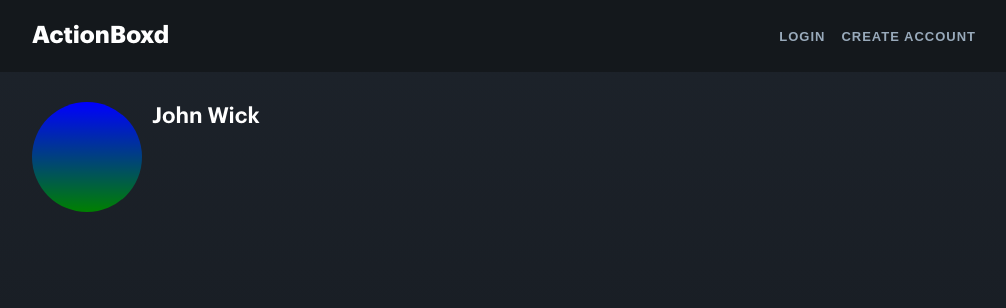
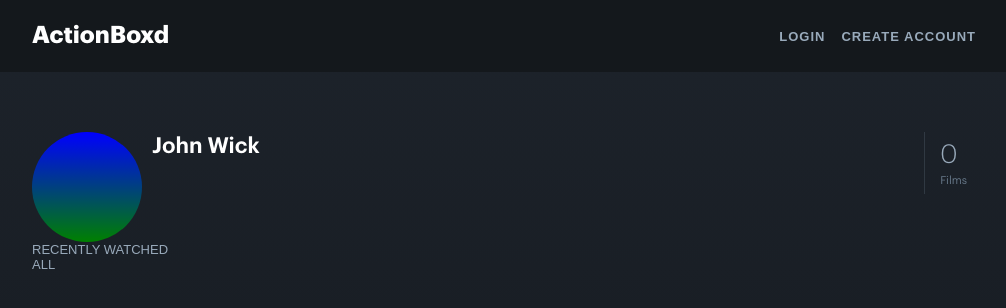
Before and after one commit to jork41989/actionboxd, a React (Create React App) app in the folder frontend/: page /#/users/1 in a window 1280 px wide. Shown: the top 308 px of the page, without its empty margins (133-1139 px from the left). Built offline with nearby package versions, Linux system fonts and the light colour scheme; no server answers.

Commit message:
Base for profile setup

```diff
--- a/frontend/public/index.html
+++ b/frontend/public/index.html
@@ -12,6 +12,7 @@
     <link rel="stylesheet" href="https://use.fontawesome.com/releases/v5.0.12/css/all.css"
       integrity="sha384-G0fIWCsCzJIMAVNQPfjH08cyYaUtMwjJwqiRKxxE/rx96Uroj1BtIQ6MLJuheaO9" crossorigin="anonymous">
     <link rel="apple-touch-icon" href="logo192.png" />
+
     <!--
       manifest.json provides metadata used when your web app is installed on a
       user's mobile device or desktop. See https://developers.google.com/web/fundamentals/web-app-manifest/
--- a/frontend/src/components/profile/profile.css
+++ b/frontend/src/components/profile/profile.css
@@ -9,6 +9,7 @@
 .profileHeader{
     display: flex;
     flex-direction: row;
+    justify-content: space-between;
     color: #fff;
 }
 
@@ -24,3 +25,41 @@
     overflow: hidden;
     font-size: 1.69230769rem;
 }
+.profileHeaderUserInfo{
+    display: flex;
+    flex-direction: row;
+}
+
+.profileHeaderCountsUpper{
+    color: #9ab;
+    font-family:'Graphik Light';
+    font-weight: 400;
+    font-size: 2rem;
+    letter-spacing: .03846154em;
+    display: block;
+    margin-bottom: .38461538rem;
+}
+
+.profileHeaderMovieCount:hover .profileHeaderCountsUpper{
+  color: #fff;
+}
+
+.profileHeaderMovieCount{
+    height: 52px;
+    display: flex;
+    flex-direction: column;
+    justify-content: center;
+    border-left: 1px rgba(102, 119, 136, 0.281) solid;
+    padding: 5px 15px;
+}
+.profileHeaderMovieCountLabel{
+    color: #678;
+    font-family:'Graphik Regular';
+    font-size: .84615385rem;
+    line-height: 1;
+}
+
+
+.profileMain{
+  padding-top: 30px;
+}
--- a/frontend/src/components/profile/profile.js
+++ b/frontend/src/components/profile/profile.js
@@ -9,6 +9,7 @@ class Profile extends React.Component {
         this.state = {
 
         }
+        this.count = this.count.bind(this)
     }
 
     componentDidMount(e) {
@@ -18,6 +19,13 @@ class Profile extends React.Component {
             this.setState({ user: response.user.data });
         })
     }
+    count (){
+        if (this.state.user.watched_movies){
+            return (<p className={'profileHeaderCountsUpper'}>{this.state.user.watched_movies.length}</p>)
+        }else {
+            return (<p className={'profileHeaderCountsUpper'}>0</p>)
+        }
+    }
 
     render() {
         if (this.state.user){
@@ -25,18 +33,39 @@ class Profile extends React.Component {
 
       return ( <div>
           <div className={'profileHeader'}>
-              <div className={'Profile-photo'}></div>
-              <p className={'Profile-username'}>{this.state.user.username}</p>
+              <div className={'profileHeaderUserInfo'}>
+                <div className={'Profile-photo'}></div>
+                <p className={'Profile-username'}>{this.state.user.username}</p>
+              </div>
+              <div className={'profileHeaderMovieCount'}>
+                {this.count()}
+                  <p className={'profileHeaderMovieCountLabel'}>Films</p>
+              </div>
             </div>
       </div>  )
 
         } else {
-            return (<div>
+
+            return (
+                <div className={'profileMain'}>
                 <div className={'profileHeader'}>
-                    <div className={'Profile-photo'}></div>
-                    <p className={'Profile-username'}>John Wick</p>
+                    <div className={'profileHeaderUserInfo'}>
+                        <div className={'Profile-photo'}></div>
+                        <p className={'Profile-username'}>John Wick</p>
+                    </div>
+                    <div className={'profileHeaderMovieCount'}>
+                        <p className={'profileHeaderCountsUpper'}>0</p>
+                        <p className={'profileHeaderMovieCountLabel'}>Films</p>
+                    </div>
                 </div>
-            </div>)
+                <div>
+                    <div>
+                            <p>RECENTLY WATCHED</p>
+                            <p>ALL </p>
+                    </div>
+                </div>
+            </div>
+            )
         }
     }
 }
--- a/frontend/src/components/session/signup_form.js
+++ b/frontend/src/components/session/signup_form.js
@@ -59,6 +59,7 @@ class SignupForm extends React.Component {
   render() {
     return (
       <div className="signup-login-bg">
+        <div onClick={this.props.closeModal} className="close-x">X</div>
         <form onSubmit={this.handleSubmit}>
           <div className="formCenter">
             <p className={'formHeader'}>Create Account</p>
```
